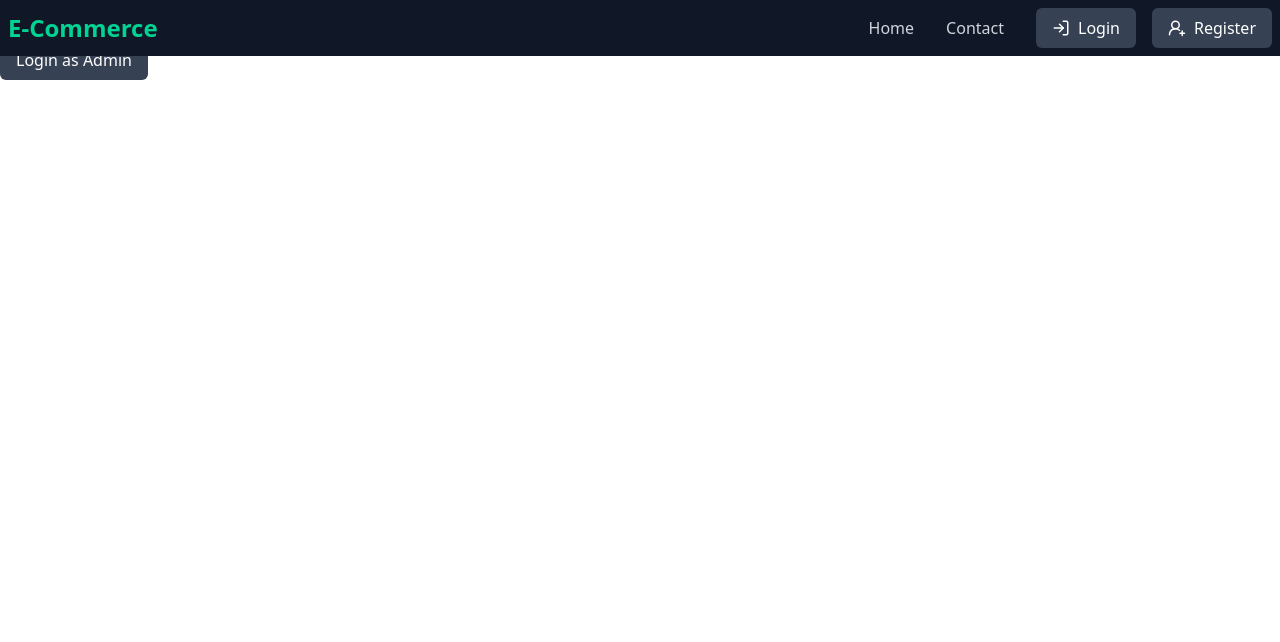
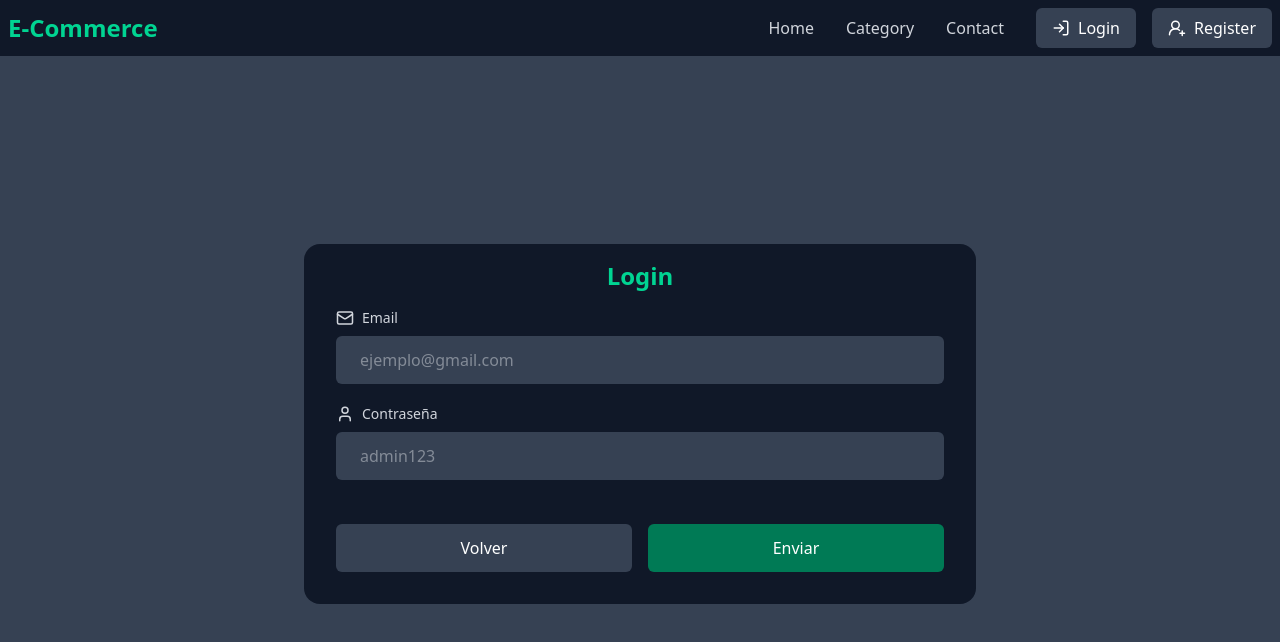
Before and after one commit to Salocin0/ecommerce-react, a React (Vite) app: page /login in a window 1280 px wide. Shown: the top 642 px of the page. Built offline with nearby package versions, Linux system fonts and the light colour scheme.

Commit message:
categorias y product list

```diff
--- a/src/App.jsx
+++ b/src/App.jsx
@@ -6,6 +6,10 @@ import Navbar from "./components/Navbar";
 import { useEffect, useState } from "react";
 import Dashboard from "./pages/Dashboard";
 import Cart from "./pages/Cart";
+import Category from "./pages/Category";
+import Categorys from "./pages/Categorys";
+import Detalle from "./pages/Detalle";
+
 function App() {
   const [isLogin,setIsLogin] = useState(false);
   const [isAdmin,setIsAdmin] = useState(false);
@@ -38,6 +42,9 @@ function App() {
         <Route path="/register" element={<Register />} />
         <Route path="/dashboard" element={<Dashboard />} />
         <Route path="/cart" element={<Cart />} />
+        <Route path="/category" element={<Categorys />} />
+        <Route path="/category/:category" element={<Category />} />
+        <Route path="/product/:id" element={<Detalle />} />
         <Route path="/*" element={<h1>404</h1>} />
       </Routes>
     </>
--- /dev/null
+++ b/src/components/CategoryItem.jsx
@@ -0,0 +1,19 @@
+import { Link } from "react-router-dom";
+function CategoryItem({ category }) {
+  return (
+    <div className="overflow-hidden h-96 w-full rounded-2xl group relative">
+      <Link to={"/category" + category.href}>
+        <div className="w-full h-full cursor-pointer">
+          <div className="absolute inset-0 bg-gradient-to-b from-transparent to-gray-900 opacity-50 z-10">
+            <img src={category.img} alt={category.name} className="w-full h-full object-cover"/>
+          </div>
+          <div className="absolute bottom-0 left-0 right-0 p-4 z-20">
+            <h2 className="text-white text-2xl font-bold mb-2">{category.name}</h2>
+          </div>
+        </div>
+      </Link>
+    </div>
+  );
+}
+
+export default CategoryItem;
--- a/src/components/NavbarBase.jsx
+++ b/src/components/NavbarBase.jsx
@@ -4,6 +4,7 @@ import { Link } from "react-router-dom"
 function NavbarBase(){
     return <div>
         <Link to={"/"} className="text-gray-300 hover:text-emerald-400 px-4">Home</Link>
+        <Link to={"/category"} className="text-gray-300 hover:text-emerald-400 px-4">Category</Link>
         <Link to={"/contact"} className="text-gray-300 hover:text-emerald-400 px-4">Contact</Link>
     </div>
 }
--- /dev/null
+++ b/src/components/ProductCard.jsx
@@ -0,0 +1,25 @@
+import { useEffect } from "react";
+import { Link } from "react-router-dom";
+
+function ProductCard({ product }) {
+  useEffect(() => {
+    console.log(product);
+  }, []);
+
+  return (
+    <div>
+      <Link to={"/product/" + product.id}>
+        <h2>{product.title}</h2>
+        <img src={product.image} alt={product.title} />
+        <p>{product.description}</p>
+        <p>{product.price}</p>
+        <div>
+          <p>{product.rating.rate}</p>
+          <p>{product.rating.count}</p>
+        </div>
+      </Link>
+    </div>
+  );
+}
+
+export default ProductCard;
--- /dev/null
+++ b/src/components/ProductoList.jsx
@@ -0,0 +1,8 @@
+import ProductCard from "./ProductCard"
+function ProductList({products}){
+    return <div>{products.map((product)=>(
+        <ProductCard product={product} key={product.id}/>
+    ))}</div>
+}
+
+export default ProductList
--- /dev/null
+++ b/src/pages/Category.jsx
@@ -0,0 +1,31 @@
+import { useEffect,useState } from "react"
+import { useParams } from "react-router-dom"
+import ProductList from "../components/ProductoList"
+function Category(){
+    const {category} = useParams()
+    const [products,setProducts] = useState([])
+
+    useEffect(()=>{
+        pedirProductosPorCategoria()
+    },[category])
+
+    async function pedirProductosPorCategoria(){
+        if(category){
+            const res = await fetch(`https://fakestoreapi.com/products/category/${category}`)
+            const data = await res.json()
+            setProducts(data)
+        }
+    }
+
+    return <div className="pt-12">
+        <h1 className="text-2xl">
+            {category }
+        </h1>
+        {
+            products.length>0 && <ProductList products={products}/>
+        }
+
+    </div>
+}
+
+export default Category
--- /dev/null
+++ b/src/pages/Categorys.jsx
@@ -0,0 +1,45 @@
+import manClothes from "../assets/manClothesC.jpg";
+import womenClothes from "../assets/womenClothesC.jpg";
+import electronic from "../assets/electronicC.jpg";
+import jewelery from "../assets/jeweleryC.jpg";
+import CategoryItem from "../components/CategoryItem";
+function Categorys() {
+  const categories = [
+    {
+      href: "/men's clothing",
+      name: "men's clothing",
+      img: manClothes,
+    },
+    {
+      href: "/women's clothing",
+      name: "women's clothing",
+      img: womenClothes,
+    },
+    {
+      href: "/electronics",
+      name: "electronics",
+      img: electronic,
+    },
+    {
+      href: "/jewelery",
+      name: "jewelery",
+      img: jewelery,
+    },
+  ];
+
+  return (
+    <div className="relative min-h-screen text-white overflow-hidden bg-gray-700 pt-16 ">
+      <div className="relative z-10 mx-auto max-w-7xl mb-8">
+        <h1 className="text-emerald-400 text-center text-5xl font-bold mb-4"> Categories</h1>
+        <p className="text-center text-xl text-gray-300 mb-12">Discover the latest trends</p>
+        <div className="grid grid-cols-1 sm:grid-cols-2 lg:grid-cols-3 gap-4">
+          {categories.map((category) => (
+            <CategoryItem category={category} key={category.name} />
+          ))}
+        </div>
+      </div>
+    </div>
+  );
+}
+
+export default Categorys;
--- /dev/null
+++ b/src/pages/Detalle.jsx
@@ -0,0 +1,7 @@
+import { useParams } from "react-router-dom"
+function Detalle(){
+    const {id}= useParams()
+    return <div className="mt-16 text-9xl">detalle {id}</div>
+}
+
+export default Detalle
--- a/src/pages/Login.jsx
+++ b/src/pages/Login.jsx
@@ -1,8 +1,85 @@
-function Login ({login,loginAsAdmin}){
-    return(<div>
-        <button onClick={login} className="bg-gray-700 hover:bg-gray-600 text-white px-4 py-2 rounded-md flex items-center">Login</button>
-        <button onClick={loginAsAdmin} className="bg-gray-700 hover:bg-gray-600 text-white px-4 py-2 rounded-md flex items-center">Login as Admin</button>
-    </div>)
+import { useState } from "react";
+import { useNavigate } from "react-router-dom";
+import FormInput from "../components/formInput";
+import { User, Mail } from "lucide-react";
+function Login({ login, loginAsAdmin }) {
+  const [formData, setFormData] = useState({
+    email: "", //admin@admin.com
+    contrasenia: "", //admin
+  });
+
+  const navigate = useNavigate()
+
+  function loginUser(e) {
+    e.preventDefault();
+    //fetch al back (user) user.rol
+    if (
+      formData.email == "admin@admin.com" &&
+      formData.contrasenia == "admin"
+    ) {
+      loginAsAdmin();
+      navigate("/dashboard")
+    } else {
+      login();
+      navigate("/")
+    }
+    console.log(formData);
+    //fetch al back para validar los datos del usuario
+  }
+
+  function navigateToHome() {
+    navigate(-1);
+  }
+
+  return (
+    <div className="flex flex-col justify-center bg-gray-700 min-h-screen items-center pt-12">
+      <div className="bg-gray-900 rounded-2xl max-w-2xl w-full mx-4">
+        <div className="flex justify-center py-4">
+          <h1 className="text-2xl font-bold text-emerald-400">Login</h1>
+        </div>
+        <form
+          onSubmit={loginUser}
+          className="space-y-5 flex flex-col justify-center px-8 pb-8"
+        >
+          <FormInput
+            icon={<Mail size={18} />}
+            labelText={"Email"}
+            inputType={"email"}
+            placeholder={"ejemplo@gmail.com"}
+            value={formData.email}
+            onChangeFn={(e) =>
+              setFormData({ ...formData, email: e.target.value })
+            }
+          />
+          <FormInput
+            icon={<User size={18} />}
+            labelText={"Contraseña"}
+            inputType={"password"}
+            placeholder={"admin123"}
+            value={formData.contrasenia}
+            onChangeFn={(e) =>
+              setFormData({ ...formData, contrasenia: e.target.value })
+            }
+          />
+
+          <div className="flex flex-row justify-center gap-4 pt-6">
+            <button
+              onClick={() => navigateToHome()}
+              className="bg-gray-700 hover:bg-gray-600 text-white px-6 py-3 rounded-md flex items-center justify-center flex-1 text-center"
+            >
+              Volver
+            </button>
+            <button
+              type="submit"
+              className="bg-emerald-700 hover:bg-emerald-600 text-white px-6 py-3 rounded-md flex items-center justify-center flex-1 text-center"
+            >
+              Enviar
+            </button>
+          </div>
+        </form>
+      </div>
+    </div>
+  );
 }
 
-export default Login
+export default Login;
--- a/src/pages/Register.jsx
+++ b/src/pages/Register.jsx
@@ -1,7 +1,7 @@
 import { useState } from "react";
 import FormInput from "../components/formInput";
 import { useNavigate } from "react-router-dom";
-import { Lock, User, Mail, Calendar } from "lucide-react";
+import { User, Mail, Calendar } from "lucide-react";
 
 function Register() {
   const [formData, setFormData] = useState({
```
